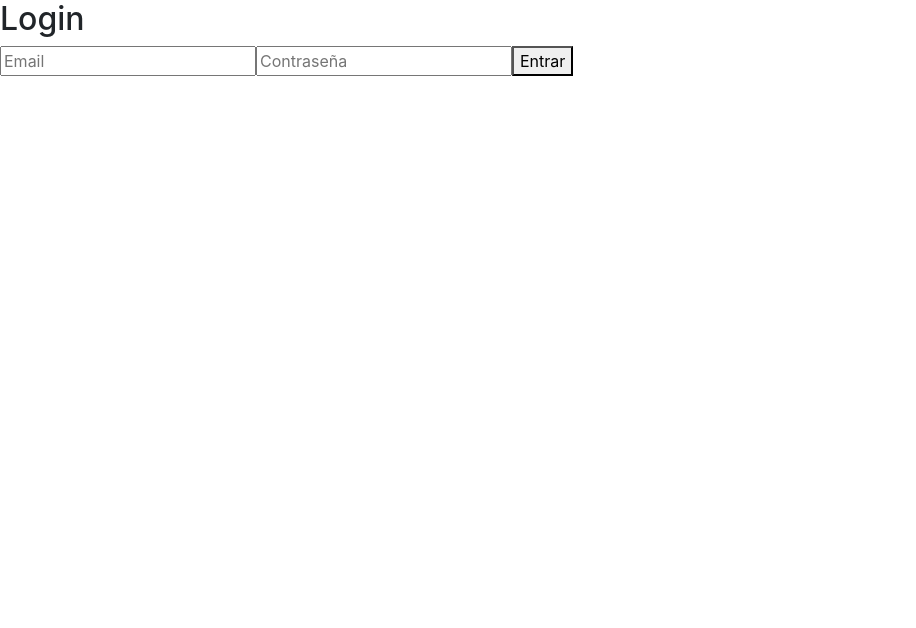
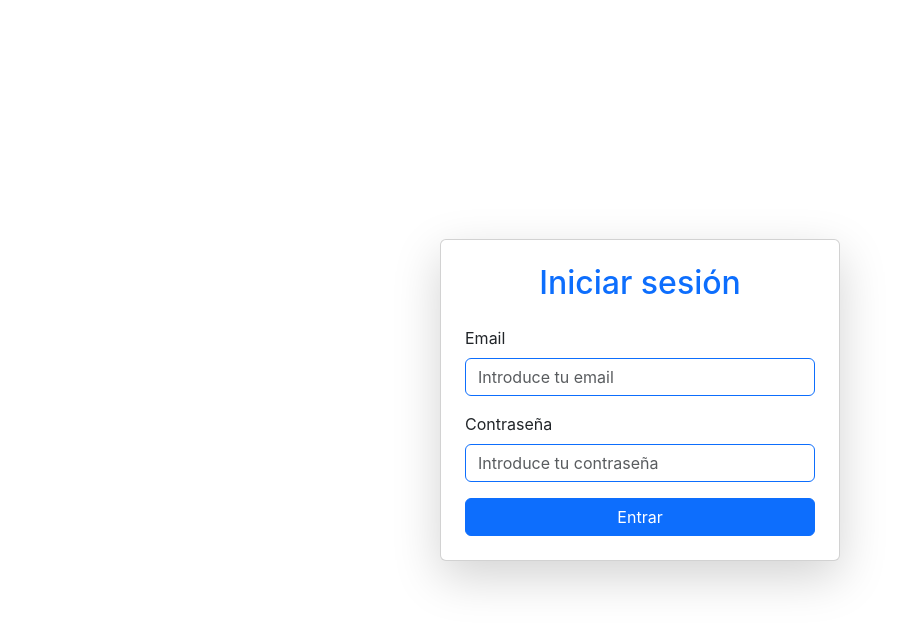
Before and after one commit to rominaruizdiaz/practicasUD2, a React (Create React App) app: page / in a window 1280 px wide. Shown: the top 628 px of the page, without its empty margins (0-916 px from the left). Built offline with nearby package versions, Linux system fonts and the light colour scheme; the HTML template or start-up script is replaced by a standard one.

Commit message:
estilo del Login con boostrap

```diff
--- a/src/pages/LoginPage.jsx
+++ b/src/pages/LoginPage.jsx
@@ -10,25 +10,39 @@ function Login({ onLogin }) {
   };
 
   return (
+    <div className="container d-flex justify-content-center align-items-center vh-100">
+      <div className="card shadow-lg p-4" style={{ width: "100%", maxWidth: "400px" }}>
+        <h2 className="text-center text-primary mb-4">Iniciar sesión</h2>
+
         <form onSubmit={handleSubmit}>
-      <h2>Login</h2>
-
+          <div className="mb-3">
+            <label className="form-label">Email</label>
             <input
               type="email"
-        placeholder="Email"
+              className="form-control border-primary"
+              placeholder="Introduce tu email"
               value={email}
               onChange={(e) => setEmail(e.target.value)}
             />
+          </div>
 
+          <div className="mb-3">
+            <label className="form-label">Contraseña</label>
             <input
               type="password"
-        placeholder="Contraseña"
+              className="form-control border-primary"
+              placeholder="Introduce tu contraseña"
               value={password}
               onChange={(e) => setPassword(e.target.value)}
             />
+          </div>
 
-      <button type="submit">Entrar</button>
+          <button type="submit" className="btn btn-primary w-100">
+            Entrar
+          </button>
         </form>
+      </div>
+    </div>
   );
 }
 
```
Lines whose indentation alone changed are shown as unchanged.
